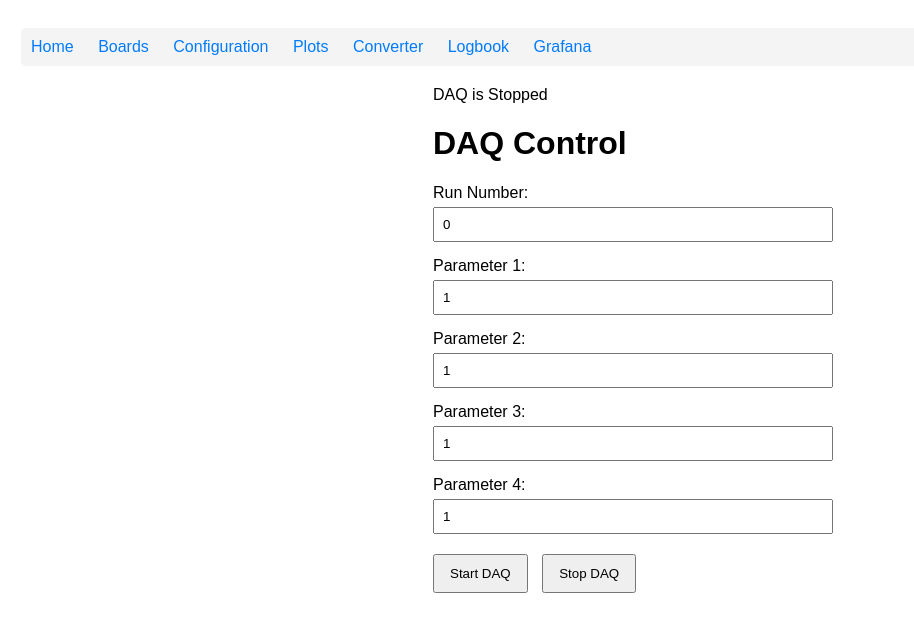
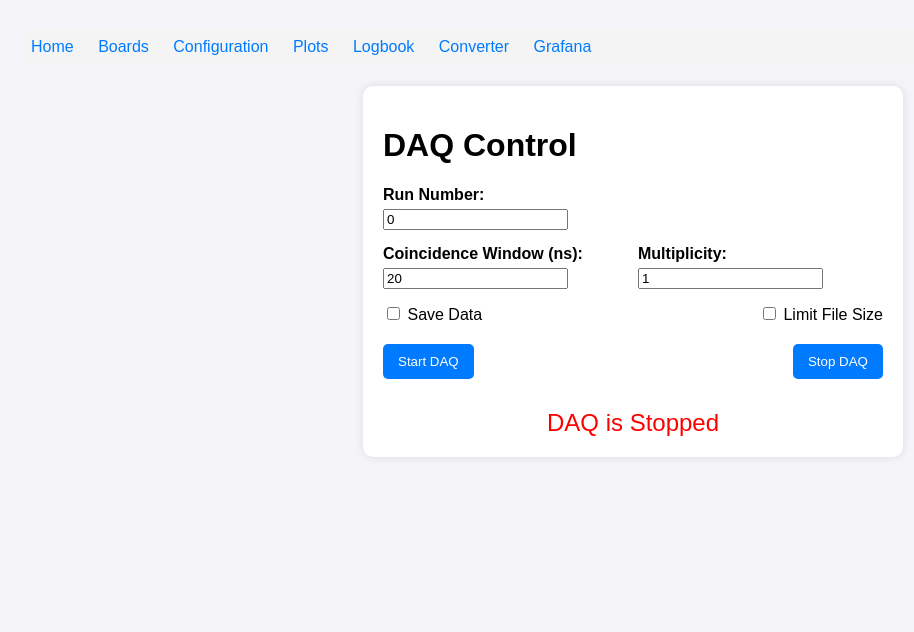
Before and after one commit to skowrons94/WebDAQ, a Flask app: page / in a window 1280 px wide. Shown: the top 632 px of the page, without its empty margins (7-921 px from the left). Run offline with Flask 3, Linux system fonts and the light colour scheme.

Commit message:
Many updates

```diff
--- a/app.py
+++ b/app.py
@@ -6,7 +6,7 @@ import subprocess
 import pickle as pkl
 
 from datetime import datetime
-from flask import Flask, render_template, request, redirect, url_for, send_from_directory, jsonify
+from flask import Flask, render_template, request, redirect, url_for, send_from_directory, jsonify, flash
 
 from xdaq import topology, container
 
@@ -85,11 +85,11 @@ else:
     daq_state = {
         'is_running': False,
         'run_number': 0,
-        'param1': 1,
-        'param2': 1,
-        'param3': 1,
-        'param4': 1,
-        'message': "Nothing",
+        'coincidence_window': 20,
+        'multiplicity': 1,
+        'save_data': False,
+        'limit_size': False,
+        'file_size_limit': None,
         'caen_boards': []
     }
 
@@ -135,29 +135,46 @@ web_canvas = None
 def index():
     global daq_state
     if request.method == 'POST':
+        # Retrieve form inputs
+        run_number = request.form.get('run_number')
+        coincidence_window = request.form.get('coincidence_window')
+        multiplicity = request.form.get('multiplicity')
+        save_data = 'save_data' in request.form
+        limit_size = 'limit_size' in request.form
+        file_size_limit = request.form.get('file_size_limit') if limit_size else None
+
+        # Update DAQ state with form values
+        daq_state.update({
+            'run_number': int(run_number),
+            'coincidence_window': coincidence_window,
+            'multiplicity': multiplicity,
+            'save_data': save_data,
+            'limit_size': limit_size,
+            'file_size_limit': file_size_limit
+        })
+
+        # Check if directory exists before starting DAQ
+        run_directory = f"data/run{run_number}"
         if 'start' in request.form:
-            daq_state['run_number'] = request.form.get('run_number')
-            daq_state['param1'] = request.form.get('param1')
-            daq_state['param2'] = request.form.get('param2')
-            daq_state['param3'] = request.form.get('param3')
-            daq_state['param4'] = request.form.get('param4')
-            # Check if there are CAEN boards to start the DAQ
-            if( len(daq_state['caen_boards']) == 0 ):
-                daq_state['message'] = f"DAQ cannot be started without CAEN boards."
-                return render_template('index.html', daq_state=daq_state, daq_running=daq_state['is_running'])
-            #setup_daq( )
-            #start_daq( )
-            daq_state['message'] = f"DAQ started successfully :)"
-            daq_state['is_running'] = True
-            print(f"DAQ Started with Run Number: {daq_state['run_number']} and Parameters: {daq_state['parameters']}")
+            # Dump the daq_state to a pickle file
+            dump_state(daq_state)
+            daq_state['daq_running'] = True
+            if os.path.exists(run_directory):
+                flash(f"Directory {run_directory} already exists. Are you sure you want to overwrite the data?")
+                return render_template('index.html', daq_state=daq_state)
+
+            #start_daq()  # Call to start DAQ
         elif 'stop' in request.form:
-            #stop_daq( )
-            daq_state['message'] = f"DAQ stopped successfully :)"
-            daq_state['is_running'] = False
-            print(f"DAQ Stopped.")
-        return render_template('index.html', daq_state=daq_state, daq_running=daq_state['is_running'])
+            #stop_daq()  # Call to stop DAQ
+            # Increment run_number after stopping
+            daq_state['daq_running'] = False
+            daq_state['run_number'] += 1
+            dump_state(daq_state)
 
-    return render_template('index.html', daq_state=daq_state, daq_running=daq_state['is_running'])
+        return render_template('index.html', daq_state=daq_state)
+
+    return render_template('index.html', daq_state=daq_state)
+
 
 # Route for adding CAEN boards
 @app.route('/add_caen', methods=['GET', 'POST'])
@@ -196,12 +213,12 @@ def remove_caen(board_index):
 # Route to serve all the data for a given run number
 @app.route('/get_data/<run_number>/<filename>', methods=['GET'])
 def get_data(run_number, filename):
-    histogram_dir = f"histo/run{run_number}/"
+    histogram_dir = f"data/run{run_number}/"
     return send_from_directory(histogram_dir, filename)
 
 @app.route('/get_files/<run_number>')
 def get_files(run_number):
-    histogram_dir = f"histo/run{run_number}/"
+    histogram_dir = f"data/run{run_number}/"
     try:
         files = [f for f in os.listdir(histogram_dir) if f.endswith('.dat')]
         return jsonify(files)
--- a/templates/histo.html
+++ b/templates/histo.html
@@ -26,9 +26,11 @@
     <div class="nav">
         <!-- Navigation tab -->
        <a href="/">Home</a>
-    <a href="/add_caen">CAEN Boards</a>
-    <a href="/json_editor">CAEN Configuration</a>
+       <a href="/add_caen">Boards</a>
+       <a href="/json_editor">Configuration</a>
        <a href="/histo">Plots</a>
+       <a href="/logbook">Logbook</a>
+       <a href="/converter">Converter</a>
        <a href="http://lunaserver:3000">Grafana</a>
    </div>
 
--- a/templates/index.html
+++ b/templates/index.html
@@ -5,25 +5,32 @@
     <meta name="viewport" content="width=device-width, initial-scale=1.0">
     <title>DAQ Control</title>
     <style>
-        body { font-family: Arial, sans-serif; padding: 20px; }
-        .container { max-width: 400px; margin: 0 auto; }
+        body { font-family: Arial, sans-serif; padding: 20px; background-color: #f4f4f9; }
+        .container { max-width: 500px; margin: 0 auto; background-color: #fff; padding: 20px; border-radius: 10px; box-shadow: 0 0 10px rgba(0,0,0,0.1); }
         .form-group { margin-bottom: 15px; }
-        .form-group label { display: block; margin-bottom: 5px; }
-        .form-group input, .form-group select { width: 100%; padding: 8px; box-sizing: border-box; }
-        .form-group .radio-group { display: flex; justify-content: space-between; }
-        .button-group { margin-top: 20px; }
-        .button-group button { padding: 10px 15px; margin-right: 10px; }
-        .board-list { margin-top: 30px; }
-        .board-list h3 { margin-bottom: 10px; }
-        .board-list ul { list-style-type: none; padding: 0; }
-        .board-list li { background-color: #f9f9f9; padding: 10px; margin-bottom: 10px; border: 1px solid #ddd; }
-        .board-list li form { display: inline; }
-        .remove-button { background-color: #ff6666; color: white; border: none; padding: 5px 10px; cursor: pointer; }
-        .remove-button:hover { background-color: #cc0000; }
+        .form-group label { display: block; margin-bottom: 5px; font-weight: bold; }
+        .form-inline { display: flex; justify-content: space-between; }
+        .form-inline .form-group { flex: 1; margin-right: 10px; }
+        .form-inline .form-group:last-child { margin-right: 0; }
+        .checkbox-inline { display: flex; justify-content: space-between; align-items: center; margin-bottom: 15px; }
+        .button-group { margin-top: 20px; display: flex; justify-content: space-between; }
+        .button-group button { padding: 10px 15px; border: none; background-color: #007bff; color: white; cursor: pointer; border-radius: 5px; }
+        .button-group button:hover { background-color: #0056b3; }
+        .status-message { text-align: center; font-size: 24px; margin-top: 30px; }
+        .status-running { color: green; }
+        .status-stopped { color: red; }
+        #file_size_input { display: none; }
         .nav { margin-bottom: 20px; background-color: #f4f4f4; padding: 10px; border-radius: 5px; }
         .nav a { margin-right: 20px; text-decoration: none; color: #007bff; }
         .nav a:hover { text-decoration: underline; }
     </style>
+    <script>
+        function toggleFileSizeLimit() {
+            var checkbox = document.getElementById('limit_size');
+            var fileSizeInput = document.getElementById('file_size_input');
+            fileSizeInput.style.display = checkbox.checked ? 'block' : 'none';
+        }
+    </script>
 </head>
 <body>
     <div class="nav">
@@ -32,38 +39,43 @@
        <a href="/add_caen">Boards</a>
        <a href="/json_editor">Configuration</a>
        <a href="/histo">Plots</a>
+       <a href="/logbook">Logbook</a>
        <a href="/converter">Converter</a>
-        <a href="/logbook">Logbook</a>
        <a href="http://lunaserver:3000">Grafana</a>
    </div>
     <div class="container">
-
-        <!-- DAQ Status Indicator -->
-        <div class="status-indicator {% if daq_running %}status-running{% else %}status-stopped{% endif %}">
-            DAQ is {% if daq_running %}Running{% else %}Stopped{% endif %}
-        </div>
-
         <h1>DAQ Control</h1>
         <form method="POST">
             <div class="form-group">
                 <label for="run_number">Run Number:</label>
                 <input type="text" id="run_number" name="run_number" value="{{ daq_state['run_number'] }}" required>
             </div>
+
+            <div class="form-inline">
                 <div class="form-group">
-                <label for="param1">Parameter 1:</label>
-                <input type="text" id="param1" name="param1" value="{{ daq_state['param1'] }}" required>
+                    <label for="coincidence_window">Coincidence Window (ns):</label>
+                    <input type="text" id="coincidence_window" name="coincidence_window" value="{{ daq_state['coincidence_window'] }}" required>
                 </div>
                 <div class="form-group">
-                <label for="param2">Parameter 2:</label>
-                <input type="text" id="param2" name="param2" value="{{ daq_state['param2'] }}" required>
+                    <label for="multiplicity">Multiplicity:</label>
+                    <input type="text" id="multiplicity" name="multiplicity" value="{{ daq_state['multiplicity'] }}" required>
                 </div>
-            <div class="form-group">
-                <label for="param3">Parameter 3:</label>
-                <input type="text" id="param3" name="param3" value="{{ daq_state['param3'] }}" required>
             </div>
-            <div class="form-group">
-                <label for="param4">Parameter 4:</label>
-                <input type="text" id="param4" name="param4" value="{{ daq_state['param4'] }}" required>
+
+            <div class="checkbox-inline">
+                <div>
+                    <input type="checkbox" id="save_data" name="save_data" {% if daq_state['save_data'] %}checked{% endif %}>
+                    <label for="save_data">Save Data</label>
+                </div>
+                <div>
+                    <input type="checkbox" id="limit_size" name="limit_size" onclick="toggleFileSizeLimit()" {% if daq_state['limit_size'] %}checked{% endif %}>
+                    <label for="limit_size">Limit File Size</label>
+                </div>
+            </div>
+
+            <div class="form-group" id="file_size_input" {% if not daq_state['limit_size'] %}style="display: none;"{% endif %}>
+                <label for="file_size_limit">File Size Limit (MB):</label>
+                <input type="text" id="file_size_limit" name="file_size_limit" value="{{ daq_state['file_size_limit'] }}">
             </div>
 
             <div class="button-group">
@@ -71,6 +83,10 @@
                 <button type="submit" name="stop">Stop DAQ</button>
             </div>
         </form>
+
+        <div class="status-message {% if daq_state['daq_running'] %}status-running{% else %}status-stopped{% endif %}">
+            DAQ is {% if daq_state['daq_running'] %}Running{% else %}Stopped{% endif %}
+        </div>
     </div>
 </body>
 </html>
```
Also changed, not shown: templates/add_caen.html (+8 -6 lines), templates/converter.html (+13 -0 lines), templates/json_editor.html (+8 -6 lines), templates/logbook.html (+13 -0 lines), xdaq.py (+24 -3 lines), 2 other files. Lines whose indentation alone changed are shown as unchanged.
